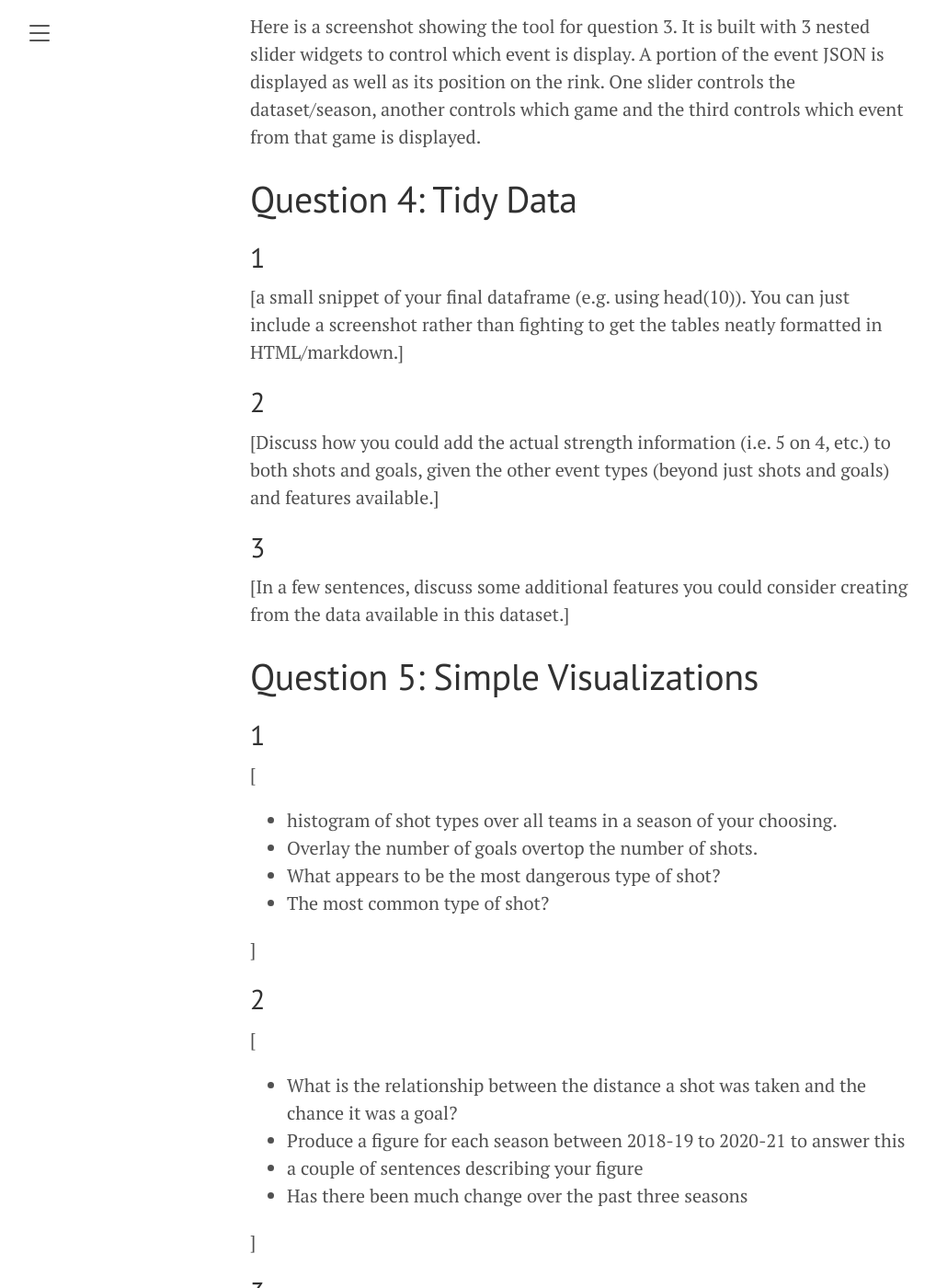
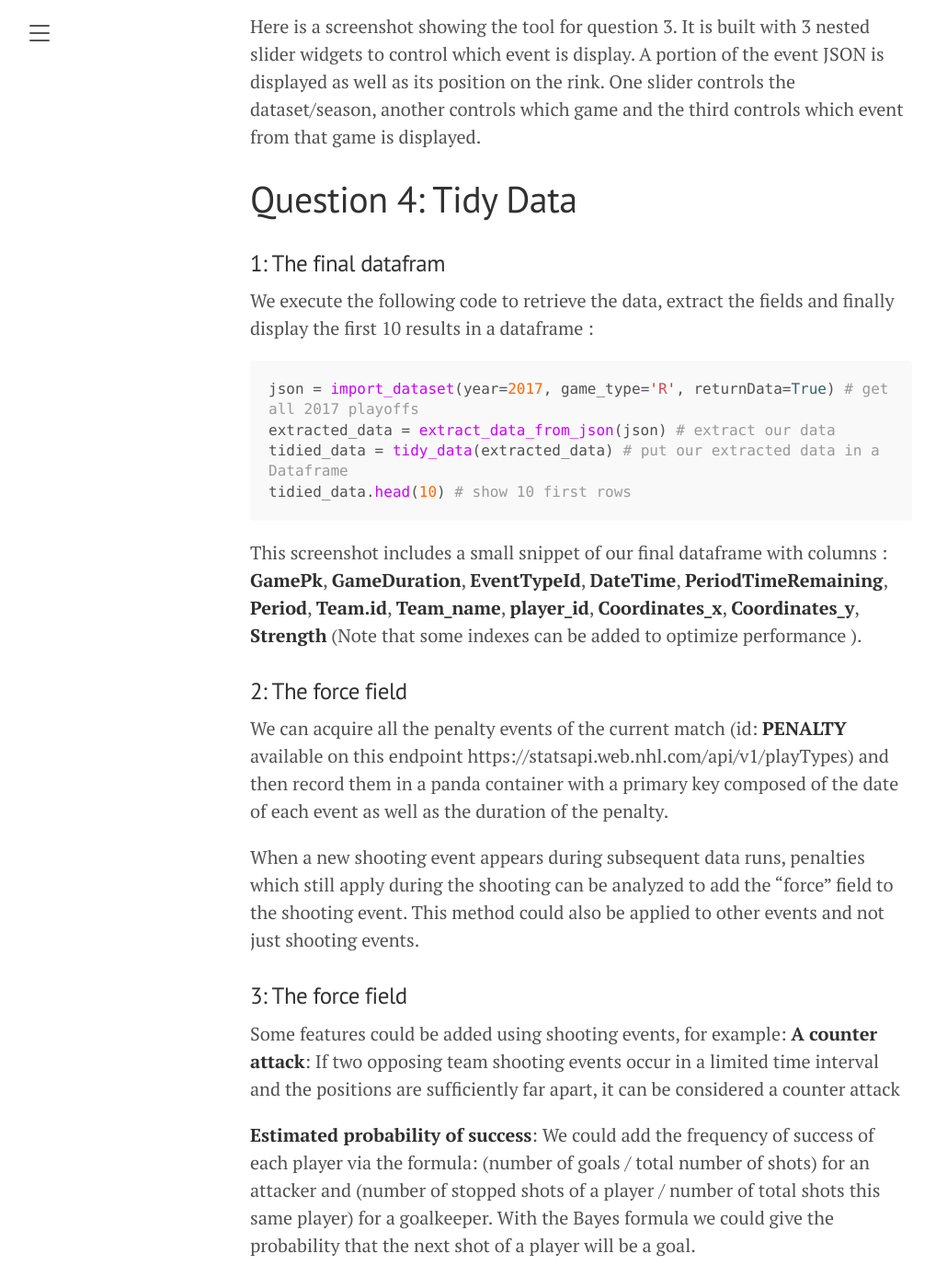
Before and after one commit to ArchambaultP/NHL-Blog, a Jekyll site: the page built from _posts/2021-10-15-milestone-1.md, in a window 1280 px wide and 1400 px high, scrolled down 3117 px. Shown: the whole window at 92% size, without its empty margins (8-1026 px from the left). Built offline with Jekyll 4.4.1, drawn with Linux system fonts in a browser that asks for light colours.

Commit message:
Create 2021-10-15-milestone-1.md
Question 4 answers

````diff
--- a/_posts/2021-10-15-milestone-1.md
+++ b/_posts/2021-10-15-milestone-1.md
@@ -115,14 +115,28 @@ One slider controls the dataset/season, another controls which game and the thir
 
 # Question 4: Tidy Data
 
-## 1
-[a small snippet of your final dataframe (e.g. using head(10)). You can just include a screenshot rather than fighting to get the tables neatly formatted in HTML/markdown.]
+### 1: The final datafram
+We execute the following code to retrieve the data, extract the fields and finally display the first 10 results in a dataframe :
+```python
+json = import_dataset(year=2017, game_type='R', returnData=True) # get all 2017 playoffs
+extracted_data = extract_data_from_json(json) # extract our data
+tidied_data = tidy_data(extracted_data) # put our extracted data in a Dataframe
+tidied_data.head(10) # show 10 first rows
+```
+This screenshot includes a small snippet of our final dataframe with columns : **GamePk**, **GameDuration**, **EventTypeId**, **DateTime**, **PeriodTimeRemaining**, **Period**, **Team.id**, **Team_name**, **player_id**, **Coordinates_x**, **Coordinates_y**, **Strength** (Note that some indexes can be added to optimize performance ).
 
-## 2
-[Discuss how you could add the actual strength information (i.e. 5 on 4, etc.) to both shots and goals, given the other event types (beyond just shots and goals) and features available.]
+### 2: The force field
+We can acquire all the penalty events of the current match  (id: **PENALTY** available on this endpoint https://statsapi.web.nhl.com/api/v1/playTypes) and then record them in a panda container with a primary key composed of the date of each event as well as the duration of the penalty.
 
-## 3
-[In a few sentences, discuss some additional features you could consider creating from the data available in this dataset.]
+When a new shooting event appears during subsequent data runs, penalties which still apply during the shooting can be analyzed to add the "force" field to the shooting event. This method could also be applied to other events and not just shooting events.
+
+### 3: The force field
+
+Some features could be added using shooting events, for example:
+**A counter attack**: If two opposing team shooting events occur in a limited time interval and the positions are sufficiently far apart, it can be considered a counter attack
+
+**Estimated probability of success**: We could add the frequency of success of each player via the formula: (number of goals / total number of shots) for an attacker and (number of stopped shots of a player / number of total shots this same player) for a goalkeeper. With the Bayes formula we could give the probability that the next shot of a player will be a goal.
+
 
 # Question 5: Simple Visualizations
 
````
